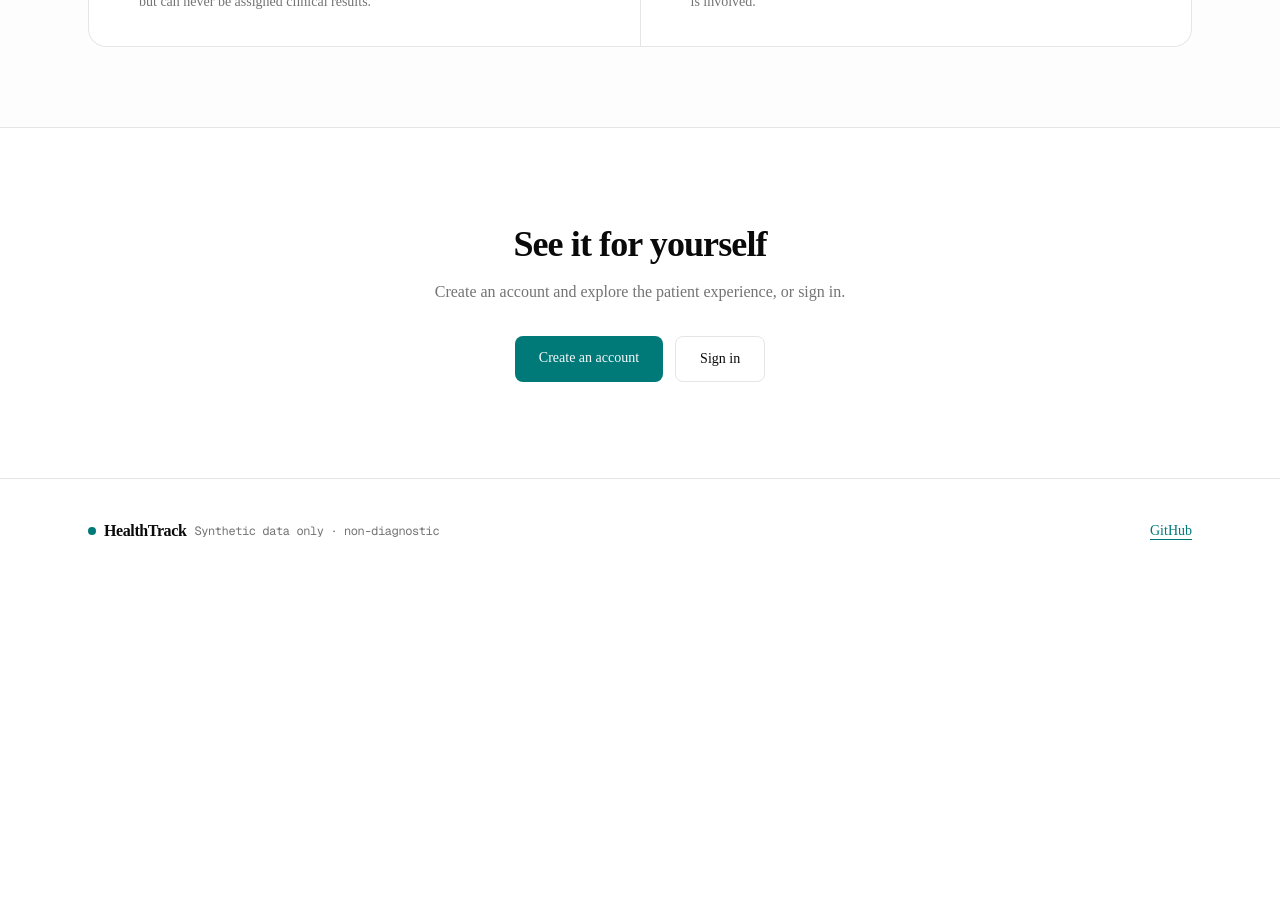
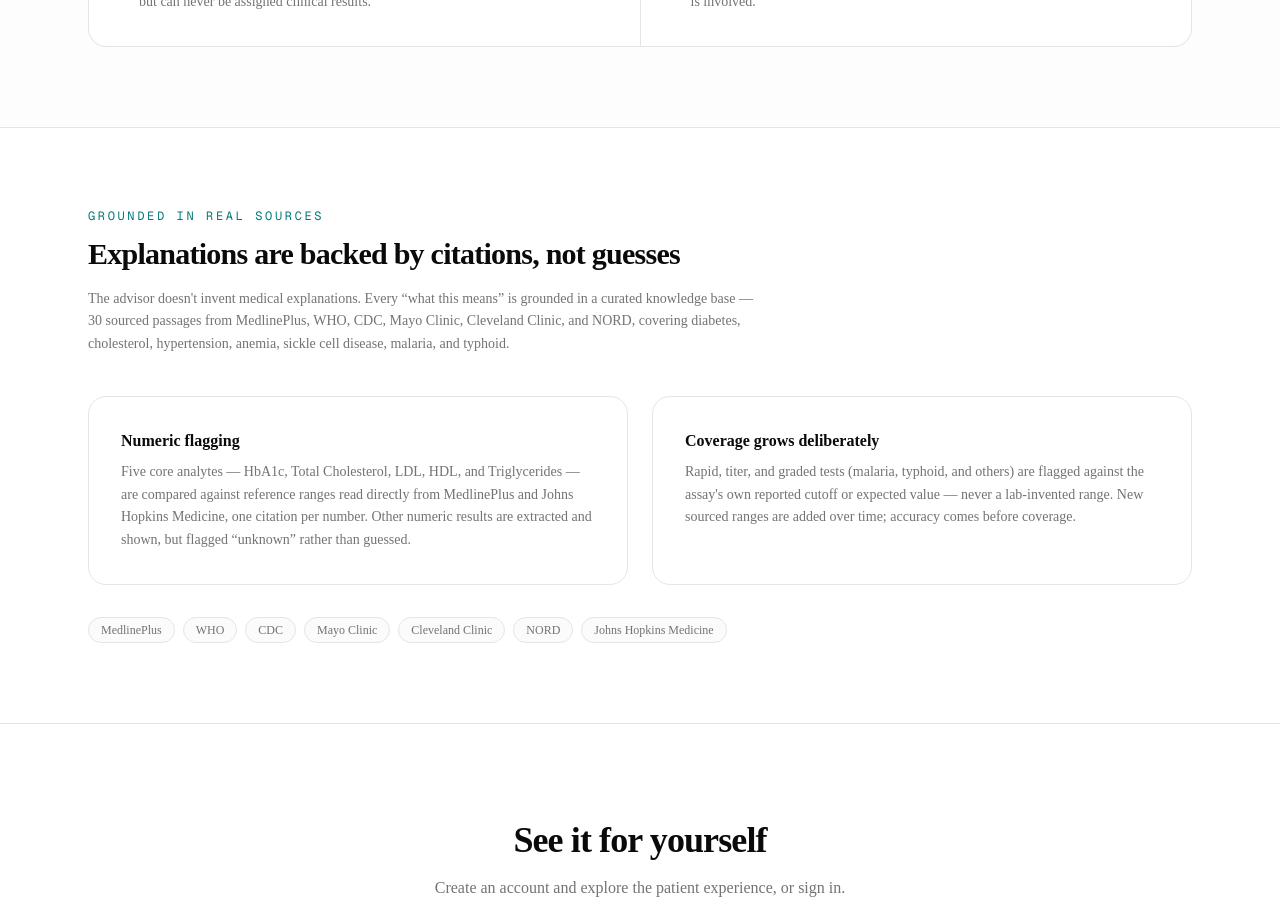
Before and after one commit to justmic007/HealthTrack-web, a Next.js app: page / in a window 1280 px wide. Shown: the part 2360-3284 px from the top of the page. Before the commit the page ends 2943 px from the top, so only its background shows below. Built offline with nearby package versions, Linux system fonts and the light colour scheme; no server answers.

Commit message:
feat(landing): add sourced-knowledge section (analytes, RAG corpus, source orgs)

```diff
--- a/app/page.tsx
+++ b/app/page.tsx
@@ -219,6 +219,47 @@ export default function Landing() {
         </div>
       </section>
 
+      <section className="border-t border-border">
+        <div className="mx-auto max-w-6xl px-6 py-20">
+          <Eyebrow>Grounded in real sources</Eyebrow>
+          <h2 className="max-w-2xl text-3xl font-semibold tracking-tight">
+            Explanations are backed by citations, not guesses
+          </h2>
+          <p className="mt-4 max-w-2xl text-sm leading-relaxed text-muted-foreground">
+            The advisor doesn&apos;t invent medical explanations. Every &ldquo;what this means&rdquo; is grounded in a
+            curated knowledge base &mdash; 30 sourced passages from MedlinePlus, WHO, CDC, Mayo Clinic, Cleveland Clinic,
+            and NORD, covering diabetes, cholesterol, hypertension, anemia, sickle cell disease, malaria, and typhoid.
+          </p>
+
+          <div className="mt-10 grid gap-6 sm:grid-cols-2">
+            <div className="rounded-2xl border border-border bg-background p-6 sm:p-8">
+              <div className="font-semibold">Numeric flagging</div>
+              <p className="mt-2 text-sm leading-relaxed text-muted-foreground">
+                Five core analytes &mdash; HbA1c, Total Cholesterol, LDL, HDL, and Triglycerides &mdash; are compared against
+                reference ranges read directly from MedlinePlus and Johns Hopkins Medicine, one citation per number.
+                Other numeric results are extracted and shown, but flagged &ldquo;unknown&rdquo; rather than guessed.
+              </p>
+            </div>
+            <div className="rounded-2xl border border-border bg-background p-6 sm:p-8">
+              <div className="font-semibold">Coverage grows deliberately</div>
+              <p className="mt-2 text-sm leading-relaxed text-muted-foreground">
+                Rapid, titer, and graded tests (malaria, typhoid, and others) are flagged against the assay&apos;s own
+                reported cutoff or expected value &mdash; never a lab-invented range. New sourced ranges are added
+                over time; accuracy comes before coverage.
+              </p>
+            </div>
+          </div>
+
+          <div className="mt-8 flex flex-wrap gap-2">
+            {["MedlinePlus", "WHO", "CDC", "Mayo Clinic", "Cleveland Clinic", "NORD", "Johns Hopkins Medicine"].map((src) => (
+              <span key={src} className="rounded-full border border-border bg-muted/40 px-3 py-1 text-xs font-medium text-muted-foreground">
+                {src}
+              </span>
+            ))}
+          </div>
+        </div>
+      </section>
+
       {/* ---- CTA ---- */}
       <section className="border-t border-border">
         <div className="mx-auto max-w-6xl px-6 py-24 text-center">
```
